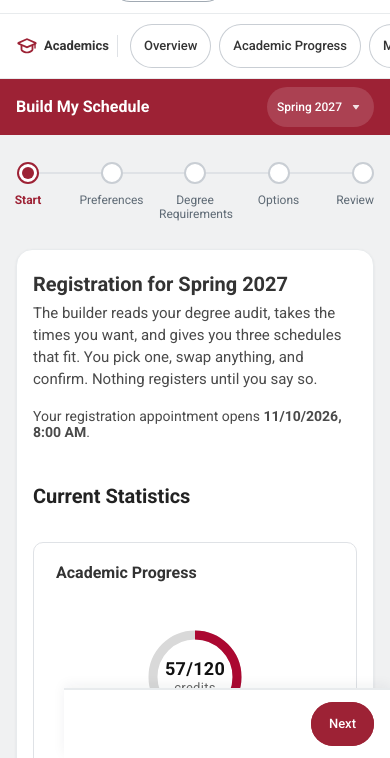
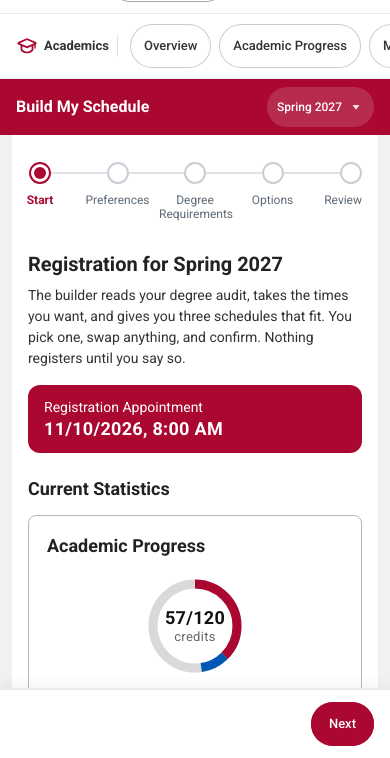
Before and after one commit to Y3t1M/workday-schedule-builder, a plain HTML site: page builder.html in a window 390 px wide. Shown: the part 86-844 px from the top of the page. Drawn offline with Linux system fonts and the light colour scheme.

Commit message:
Phone and tablet design match: one white card under the red bar, step bar with green finished steps and crimson current step, crimson appointment strip, design colors; bottom bar spans the screen again with the rail collapsed

```diff
--- a/css/builder.css
+++ b/css/builder.css
@@ -1115,3 +1115,35 @@ details.sb-spread[open] > summary .chev{transform:rotate(180deg)}
   .sb-page .wd-rail.is-collapsed .wd-rail-item.is-active::after{content:"";position:absolute;left:-5px;top:0;bottom:0;width:4px;background:#ab0831;border-radius:2px}
   .sb-demo-note{position:absolute;left:20px;right:20px;bottom:14px;margin:0;font-size:11px;line-height:15px;color:#8c979f;text-align:center}
 }
+
+/* ---------- phones and tablets: the design's top-bar layout ---------- */
+@media (max-width:1099px){
+  body.sb-page{--wd-brand:#ab0831}
+  .sb-page .wd-hub-body{padding:0 12px 104px}
+  .sb-mainc{background:#fff;border-radius:0 0 16px 16px;padding:20px 16px 12px;min-width:0}
+  .sb-mainc .sb,.sb-mainc .sb-wide{max-width:none!important;margin:0!important}
+  .sb-mainc .sb-card{background:none!important;border:0!important;box-shadow:none!important;padding:0!important;margin:0 0 20px!important;border-radius:0!important}
+  .sb-mainc .sb-cardtitle{font-size:20px;line-height:26px;font-weight:600;color:#222;margin:0}
+  .sb-mainc .sb-card>.sub{font-size:14px;line-height:21px;color:#333;margin:8px 0 0}
+  /* step bar as drawn: green finished steps, crimson line, crimson current ring */
+  .sb-steps2{max-width:none!important;margin:4px 0 22px!important}
+  .sb-steps2 .fill{background:#ab0831!important}
+  .sb-steps2 li.done .dot{background:#008537!important;border-color:#008537!important;color:#fff!important;box-shadow:none!important}
+  .sb-steps2 li.now .dot{border-color:#ab0831!important;box-shadow:none!important;background:#fff!important}
+  .sb-steps2 li.now .lbl{color:#ab0831!important;font-weight:700}
+  .sb-steps2 li.done .lbl{color:#333!important}
+  /* appointment as a compact crimson strip */
+  .sb-appt-inline{display:block;background:#ab0831;color:#fff;border-radius:12px;padding:12px 16px;margin:16px 0 0;font-size:14px;line-height:20px}
+  .sb-appt-inline b{display:block;font-size:18px;line-height:24px;letter-spacing:.3px}
+  .sb-h3{font-size:18px;line-height:24px;margin:24px 0 14px}
+  .sb-start2 .sb-tile2{border:1px solid #b7b8ba!important;border-radius:8px!important;padding:18px 18px 16px!important}
+  .sb-start2 .sb-tile2 h3{font-size:18px;line-height:24px;font-weight:600;color:#222;margin:0}
+  .sb-donut{margin-top:18px}.sb-credbar{margin-top:24px}.sb-fine{padding-top:14px}
+  .sb-start2 .sb-tile2 dl{margin-top:14px}
+  .sb-prefrow .sb-label,.sb-blocked .sb-label{font-size:18px;line-height:24px;font-weight:600;color:#222}
+  .sb-mainc .sb-foot .wd-btn.primary{background:#ab0831;border-color:#ab0831}
+  .sb-boxh{font-size:18px;line-height:24px}
+}
+@media (max-width:1000px){.wd-rail.is-collapsed ~ div .sb-foot{left:0}}
+.sb-week .times span{white-space:nowrap}
+@media (max-width:1099px){.sb-prefrow{margin-top:20px}}
--- a/js/builder.js
+++ b/js/builder.js
@@ -115,7 +115,7 @@
     ${pageHead('Registration for '+D.termShort,'The builder reads your degree audit, takes the times you want, and gives you three schedules that fit. You pick one, swap anything, and confirm. Nothing registers until you say so.','start')}
     <div class="sb">
       <div class="sb-card">
-        <p class="sb-appt-inline">Your registration appointment opens <b>${D.registrationOpens}</b>.</p>
+        <p class="sb-appt-inline"><span>Registration Appointment</span> <b>${D.registrationOpens}</b></p>
         <h3 class="sb-h3">Current Statistics</h3>
         <div class="sb-start2">
           <section class="sb-tile2 sb-progtile">
```
